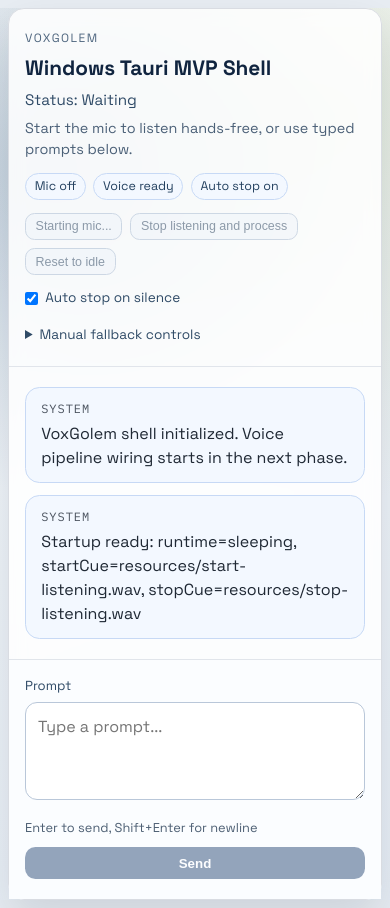
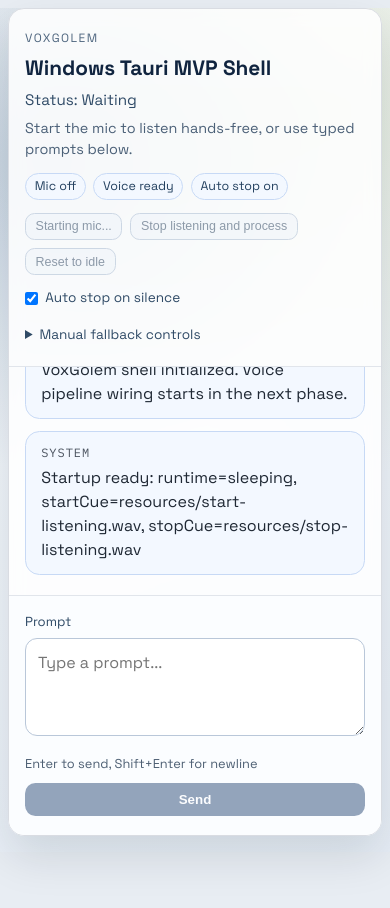
Before and after one commit to git-blame-dev/vox-golem, a React (Vite) app in the folder frontend/app/: page / in a window 390 px wide. After the commit the page ends 852 px from the top, so only its background shows below. Built offline with nearby package versions, Linux system fonts and the light colour scheme; no server answers.

Commit message:
feat(app): keep chat timeline in fixed shell viewport

```diff
--- a/frontend/app/src/App.css
+++ b/frontend/app/src/App.css
@@ -8,7 +8,14 @@
   backdrop-filter: blur(8px);
   display: grid;
   grid-template-rows: auto 1fr auto;
-  min-height: calc(100vh - 3rem);
+  height: calc(100vh - 3rem);
+  overflow: hidden;
+}
+
+@supports (height: 100dvh) {
+  .shell {
+    height: calc(100dvh - 3rem);
+  }
 }
 
 .shell__header {
@@ -112,6 +119,7 @@
 
 .conversation {
   overflow-y: auto;
+  min-height: 0;
   padding: 1.25rem 1.5rem;
   display: flex;
   flex-direction: column;
@@ -219,7 +227,13 @@
   .shell {
     width: calc(100% - 1rem);
     margin: 0.5rem auto;
-    min-height: calc(100vh - 1rem);
+    height: calc(100vh - 1rem);
+  }
+
+  @supports (height: 100dvh) {
+    .shell {
+      height: calc(100dvh - 1rem);
+    }
   }
 
   .shell__header,
```
